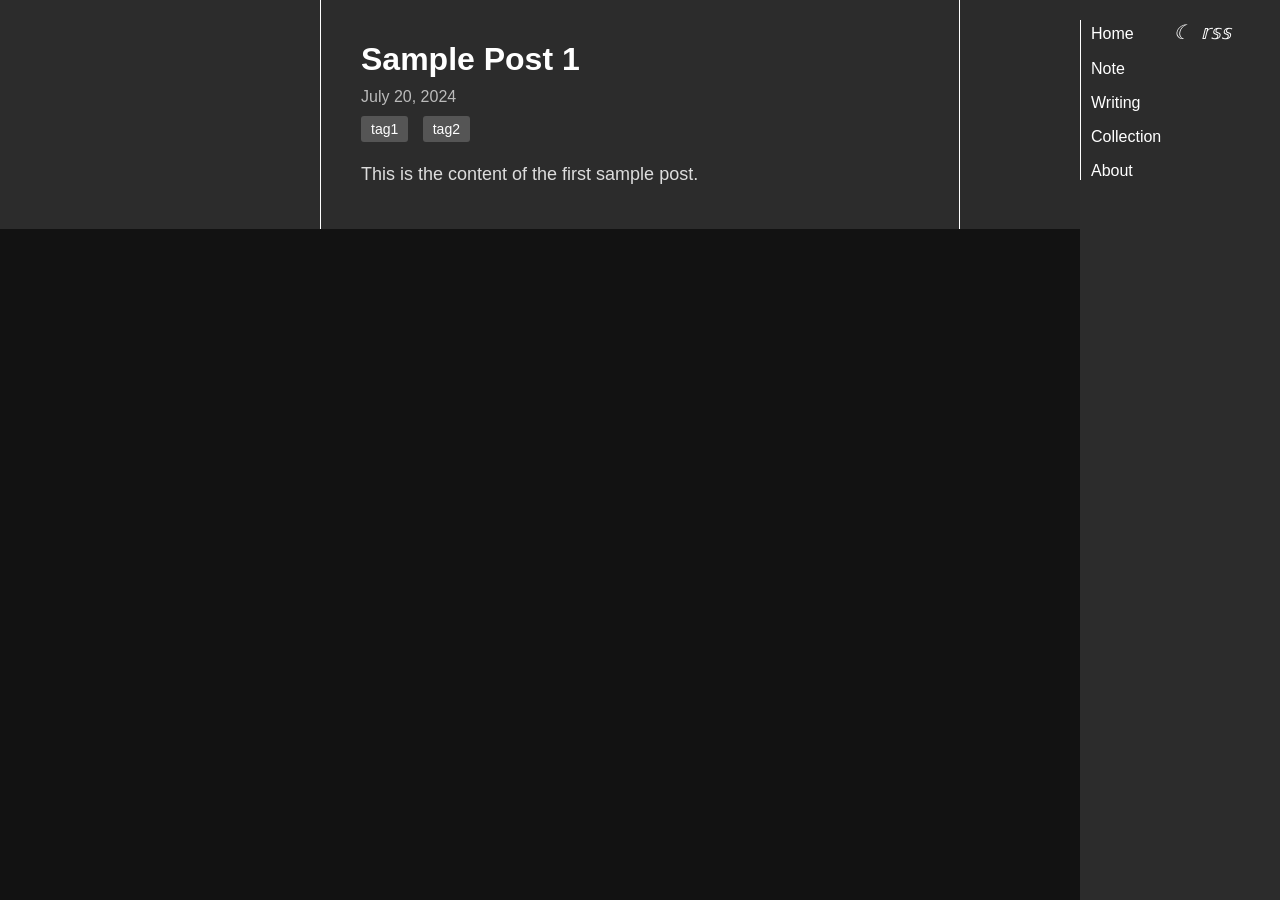
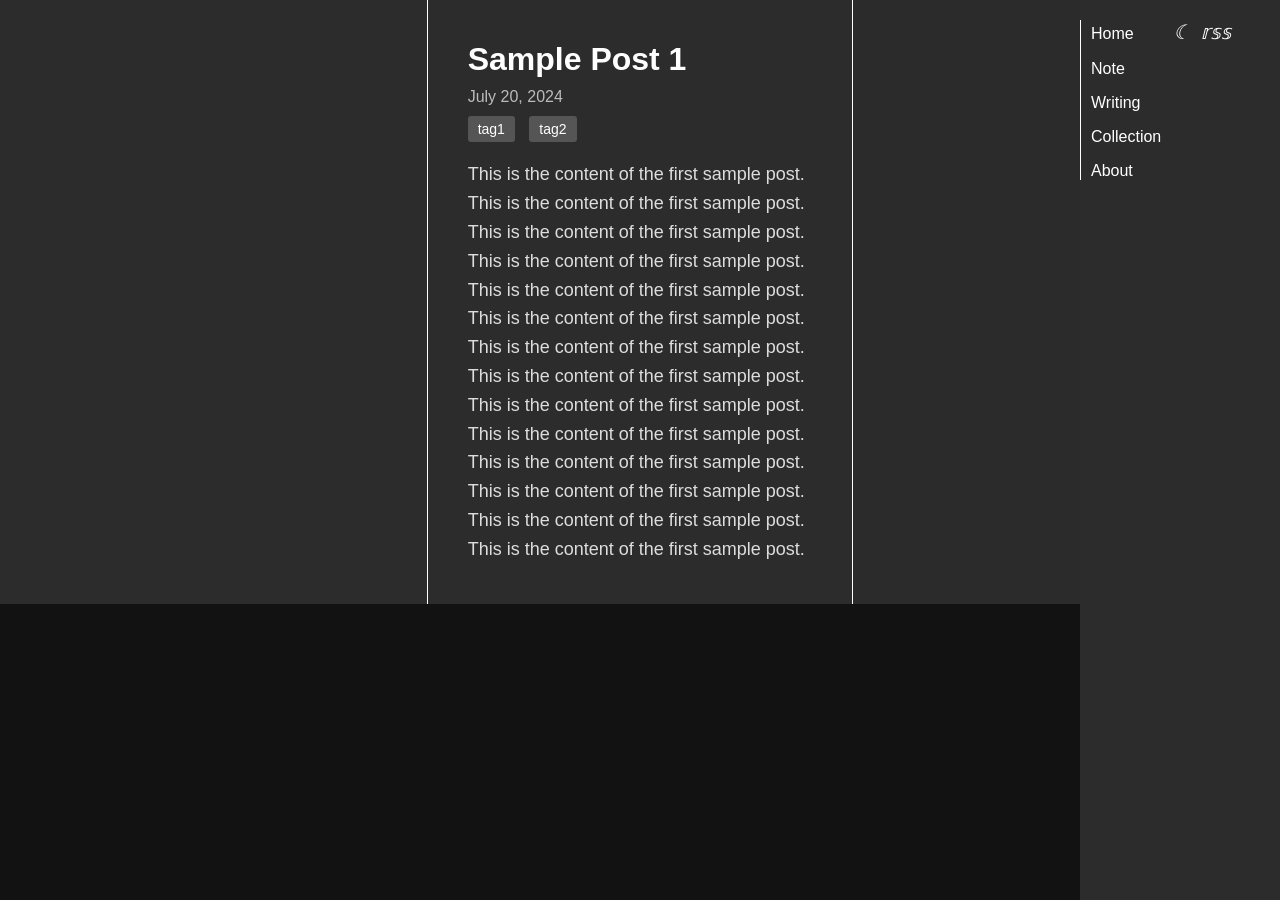
Before and after one commit to faithk7/faithk7.github.io, a Jekyll site: the page built from _posts/2024-07-21-sample_post_1.md, in a window 1280 px wide. Built offline with Jekyll 4.4.1, drawn with Linux system fonts in a browser that asks for light colours.

Commit message:
t: modify the default css layout

```diff
--- a/_layouts/default.html
+++ b/_layouts/default.html
@@ -5,7 +5,7 @@
     <meta charset="UTF-8">
     <meta name="viewport" content="width=device-width, initial-scale=1.0">
     <title>{{ page.title }}</title>
-    <link rel="stylesheet" href="{{ '/assets/layout.css' | relative_url }}">
+    <link rel="stylesheet" href="{{ '/assets/default.css' | relative_url }}">
 </head>
 
 <body>
--- a/_posts/2024-07-21-sample_post_1.md
+++ b/_posts/2024-07-21-sample_post_1.md
@@ -6,4 +6,9 @@ layout: writing
 permalink: /writing/sample_post_1.html
 ---
 
-This is the content of the first sample post.
+This is the content of the first sample post. This is the content of the first sample post. This is the content of the first sample post. This is the content of the first sample post.
+This is the content of the first sample post. This is the content of the first sample post.
+This is the content of the first sample post. This is the content of the first sample post.
+This is the content of the first sample post. This is the content of the first sample post.
+This is the content of the first sample post. This is the content of the first sample post.
+This is the content of the first sample post. This is the content of the first sample post.
--- a/assets/layout.css
+++ b/assets/default.css
@@ -34,7 +34,7 @@ nav li a {
 
 .l-container {
     display: grid;
-    grid-template-columns: 3fr 6fr 3fr;
+    grid-template-columns: 4fr 4fr 4fr;
     width: 100%;
     height: 100%;
 }
@@ -59,3 +59,12 @@ nav li a {
     background-color: hsl(0, 0%, 17%);
     position: relative;
 }
+
+/* .c-title-container {
+    margin: 20px;
+}
+
+.c-title {
+    font-size: 32px;
+    margin-bottom: 20px;
+} */
--- a/assets/index.css
+++ b/assets/index.css
@@ -1,10 +1,10 @@
 /* Home Page Styles */
 .c-name-card-container, .c-info-card-container, .c-moment-container {
     text-align: left;
+    width: 400px;
+    display: block;
     margin-left: auto;
     margin-right: auto;
-    width: 400px;
-    display: block;
 }
 
 .o-name {
--- a/index.html
+++ b/index.html
@@ -9,7 +9,7 @@ title: Home
 </head>
 
 <div class="c-name-card-container">
-    <div class="o-name">Kai Qu</div>
+    <h1 class="o-name">Kai Qu</h1>
     <div class="o-status-quo" data-status-loading hidden>
         <span data-status-text></span> <span data-status-datetime></span>
     </div>
```
